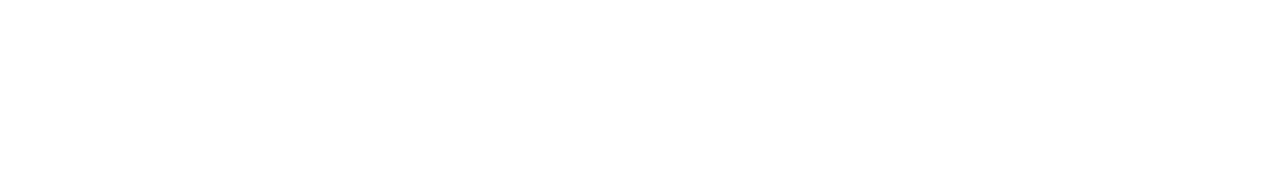
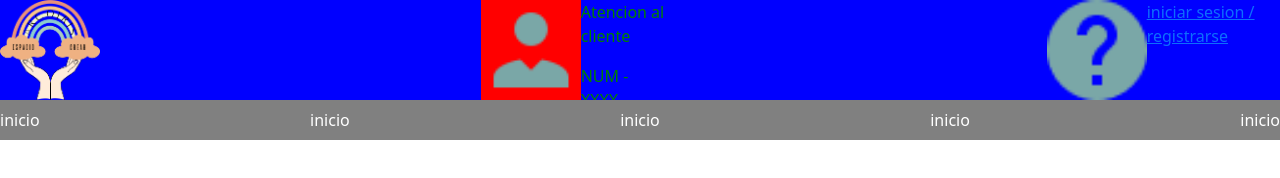
Before and after one commit to eruedasanchez/espacio-arcoiris, a website: page index.html in a window 1280 px wide. Drawn offline with Linux system fonts and the light colour scheme.

Commit message:
Install Bootstrap, SASS and initialize project

```diff
--- a/index.html
+++ b/index.html
@@ -9,9 +9,37 @@
         <link rel="stylesheet" href="./css/style.css">
     </head>
     <body>
+        <header>
+            <div>
+                <a href="./index.html"><img width="100" height="100" src="./assets/img/index/header/logo-esp-arcoiris-crear.png" alt="logo espacio arcoiris crear"></a>
+
+                <div class="registros">
+                    <div>
+                        <img src="./assets/img/index/header/login.png" alt="icono login">
+                        <div class="atencion">
+                            <p>Atencion al cliente</p>
+                            <p>NUM - XXXX</p>
+                        </div>
+                    </div>
+                </div>
+
+                <div>
+                    <img src="./assets/img/index/header/help.png" alt="icono ayuda">
+                    <a href="">iniciar sesion / registrarse</a>
+                </div>
+            </div>
+
+            <nav class="navbar">
+                <li><a href="">inicio</a></li>
+                <li><a href="">inicio</a></li>
+                <li><a href="">inicio</a></li>
+                <li><a href="">inicio</a></li>
+                <li><a href="">inicio</a></li>
+            </nav>
+        </header>
 
 
 
-    <script src="./js/bootstrap.min.js"></script>
+    <script src="./js/bootstrap.min.js"></script> <!--Incorporacion del JavaScript de Bootstrap al proyecto-->
     </body>
 </html>
--- /dev/null
+++ b/scss/base/_reset.scss
@@ -0,0 +1,7 @@
+/* reset */
+
+*{
+    margin: 0;
+    padding: 0;
+    box-sizing: border-box;
+}
--- /dev/null
+++ b/scss/base/_typo.scss
@@ -0,0 +1 @@
+/* Tipografias del proyecto */
--- /dev/null
+++ b/scss/layout/_header.scss
@@ -0,0 +1,39 @@
+header{
+    font-size: 16px;
+    div{
+        background-color: blue;
+        display: flex;
+        justify-content: space-between;
+
+    }
+    nav{
+        background-color: grey;
+    }
+}
+
+.atencion{
+    display: flex;
+    flex-direction: column;
+}
+
+.registros div{
+    &:nth-child(1){
+        background-color: red;
+        color: green;
+    }
+}
+
+.navbar{
+    display: flex;
+    li{
+        list-style: none;
+        a{
+            text-decoration: none;
+            color: white;
+            &:hover{
+                /* & es un puntero al ultimo elemento que se declaro en el nesting. En este caso a la etiqueta a */
+                color: pink;
+            }
+        }
+    }
+}
--- /dev/null
+++ b/scss/style.scss
@@ -0,0 +1,2 @@
+@import "./base/reset";
+@import "./layout/header";
```
Also changed, not shown: package.json (added, +17 -0 lines), assets/img/index/header/help.png (added), assets/img/index/header/login.png (added), assets/img/index/header/logo-esp-arcoiris-crear.png (added), css/style.css, scss/components/_bootstrap.scss (added), scss/components/_botones.scss (added), scss/layout/_footer.scss (added), scss/layout/_main-index.scss (added), scss/layout/_media768.scss (added), scss/utilities/_funciones.scss (added), scss/utilities/_mixins.scss (added), scss/utilities/_variables.scss (added), 2 other files.
